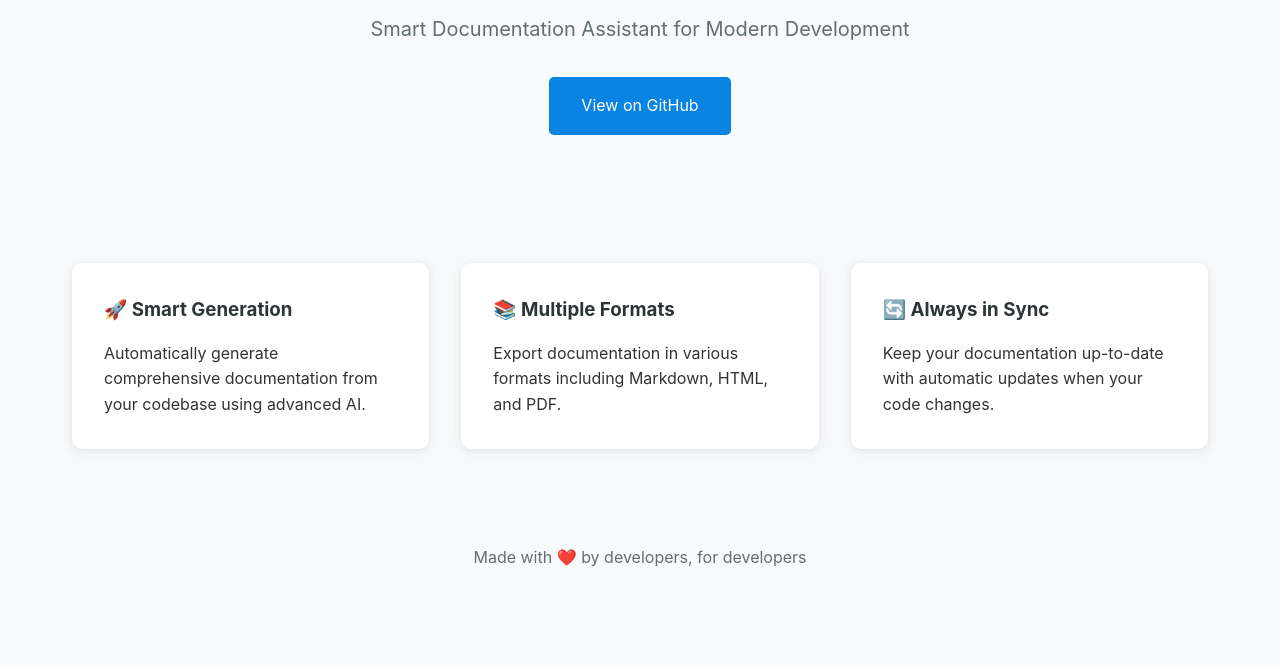
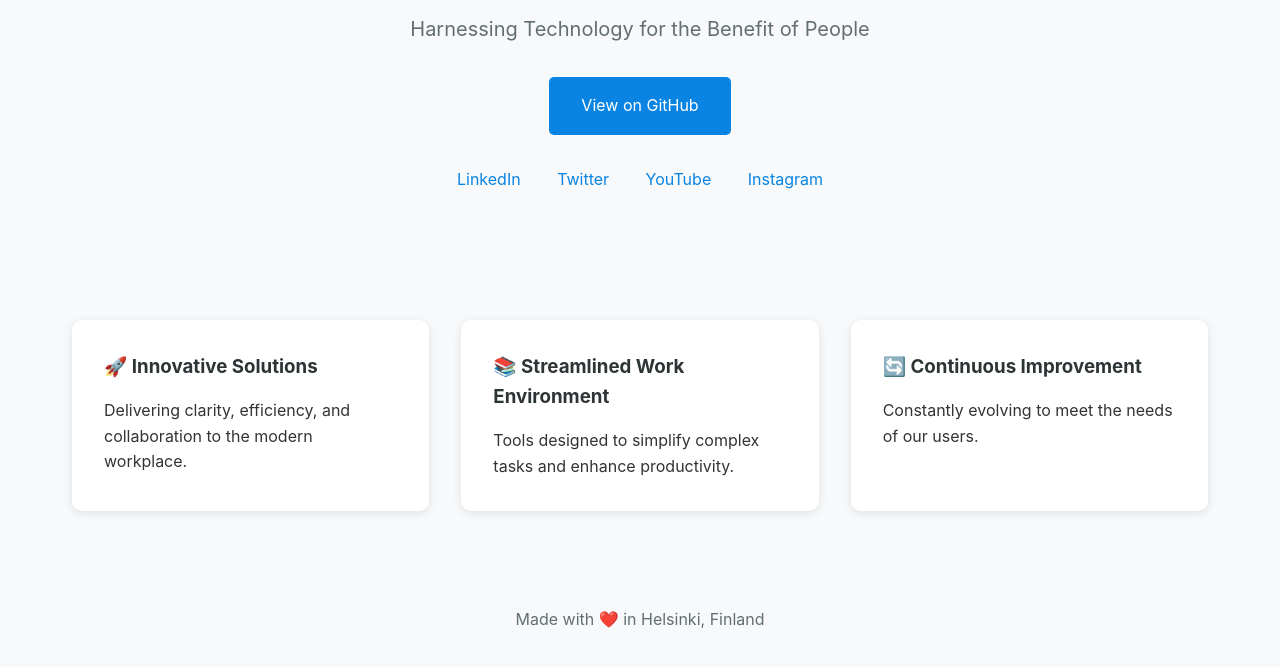
Before and after one commit to Supradoc/supradoc.github.io, a plain HTML site: page index.html in a window 1280 px wide. Shown: the part 163-830 px from the top of the page. Before the commit the page ends 800 px from the top, so only its background shows below. Drawn offline with Linux system fonts and the light colour scheme.

Commit message:
Updated Github page

```diff
--- a/index.html
+++ b/index.html
@@ -3,7 +3,7 @@
   <head>
     <meta charset="UTF-8" />
     <meta name="viewport" content="width=device-width, initial-scale=1.0" />
-    <title>Supradoc - Smart Documentation Assistant</title>
+    <title>Supradoc - Harnessing Technology for People</title>
     <style>
       * {
         margin: 0;
@@ -81,33 +81,48 @@
         padding: 2rem;
         color: #636e72;
       }
+
+      .social-links {
+        margin-top: 2rem;
+      }
+      .social-links a {
+        margin: 0 1rem;
+        color: #0984e3;
+        text-decoration: none;
+      }
     </style>
   </head>
   <body>
     <div class="container">
       <header>
         <div class="logo">Supradoc</div>
-        <div class="tagline">Smart Documentation Assistant for Modern Development</div>
-        <a href="https://github.com/supradoc" class="cta-button">View on GitHub</a>
+        <div class="tagline">Harnessing Technology for the Benefit of People</div>
+        <a href="https://github.com/Supradoc" class="cta-button">View on GitHub</a>
+        <div class="social-links">
+          <a href="https://www.linkedin.com/company/supradoc">LinkedIn</a>
+          <a href="https://twitter.com/supra_doc">Twitter</a>
+          <a href="https://www.youtube.com/@supra_doc">YouTube</a>
+          <a href="https://www.instagram.com/supra_doc">Instagram</a>
+        </div>
       </header>
 
       <div class="features">
         <div class="feature">
-          <h3>🚀 Smart Generation</h3>
-          <p>Automatically generate comprehensive documentation from your codebase using advanced AI.</p>
+          <h3>🚀 Innovative Solutions</h3>
+          <p>Delivering clarity, efficiency, and collaboration to the modern workplace.</p>
         </div>
         <div class="feature">
-          <h3>📚 Multiple Formats</h3>
-          <p>Export documentation in various formats including Markdown, HTML, and PDF.</p>
+          <h3>📚 Streamlined Work Environment</h3>
+          <p>Tools designed to simplify complex tasks and enhance productivity.</p>
         </div>
         <div class="feature">
-          <h3>🔄 Always in Sync</h3>
-          <p>Keep your documentation up-to-date with automatic updates when your code changes.</p>
+          <h3>🔄 Continuous Improvement</h3>
+          <p>Constantly evolving to meet the needs of our users.</p>
         </div>
       </div>
 
       <footer>
-        <p>Made with ❤️ by developers, for developers</p>
+        <p>Made with ❤️ in Helsinki, Finland</p>
       </footer>
     </div>
   </body>
```
